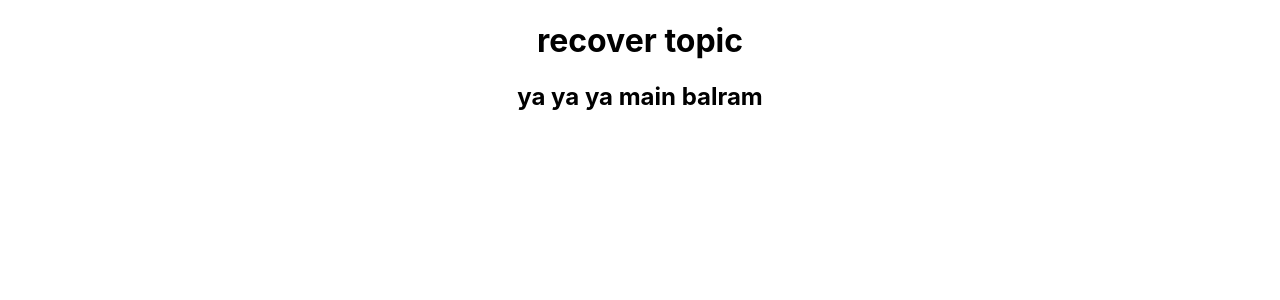
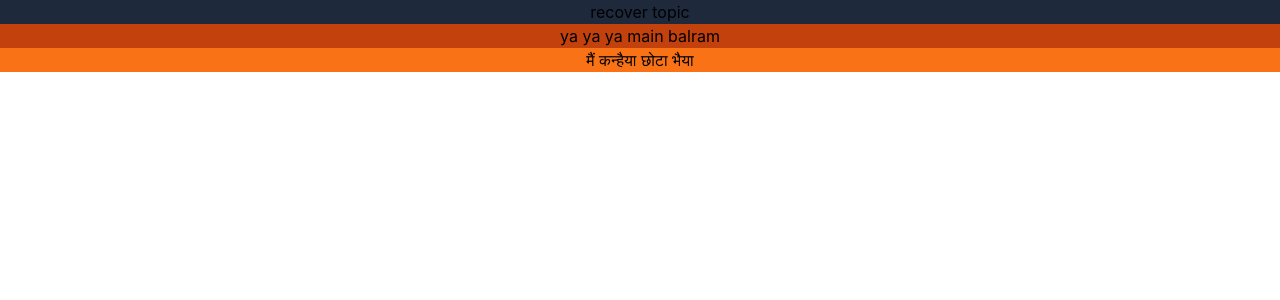
Before and after one commit to 8969ashish/recover-topic, a React (Create React App) app: page / in a window 1280 px wide. Shown: the top 300 px of the page. Built offline with nearby package versions, Linux system fonts and the light colour scheme.

Commit message:
ho gya fir se

```diff
--- a/package.json
+++ b/package.json
@@ -34,5 +34,8 @@
       "last 1 firefox version",
       "last 1 safari version"
     ]
+  },
+  "devDependencies": {
+    "tailwindcss": "^3.4.1"
   }
 }
--- a/src/App.js
+++ b/src/App.js
@@ -5,7 +5,8 @@ function App() {
   return (
     <div className="App">
    <h1  className='bg-slate-800' >recover topic </h1>
-   <h2>ya ya ya main balram </h2>
+   <h2  className='bg-orange-700' >ya ya ya main balram </h2>
+   <h3 className='bg-orange-500   ' > मैं कन्हैया छोटा भैया </h3>
     </div>
   );
 }
--- a/src/index.css
+++ b/src/index.css
@@ -1,3 +1,8 @@
+@tailwind base;
+@tailwind components;
+@tailwind utilities;
+
+
 body {
   margin: 0;
   font-family: -apple-system, BlinkMacSystemFont, 'Segoe UI', 'Roboto', 'Oxygen',
--- /dev/null
+++ b/tailwind.config.js
@@ -0,0 +1,8 @@
+/** @type {import('tailwindcss').Config} */
+module.exports = {
+  content: ["./src/**/*.{html,js}"],
+  theme: {
+    extend: {},
+  },
+  plugins: [],
+}
```
Also changed, not shown: 1 other file (tests, documents, lock files or other folders).
